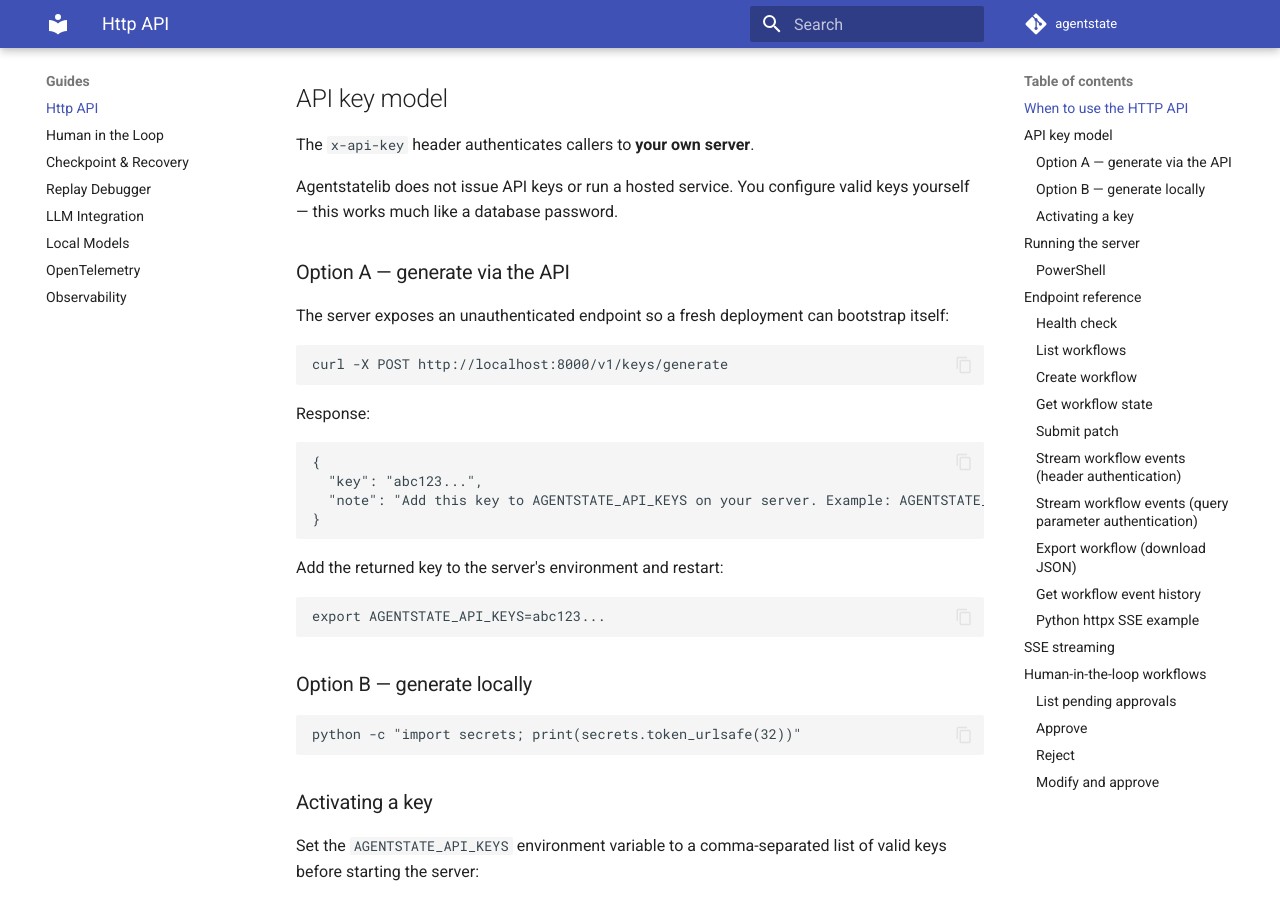
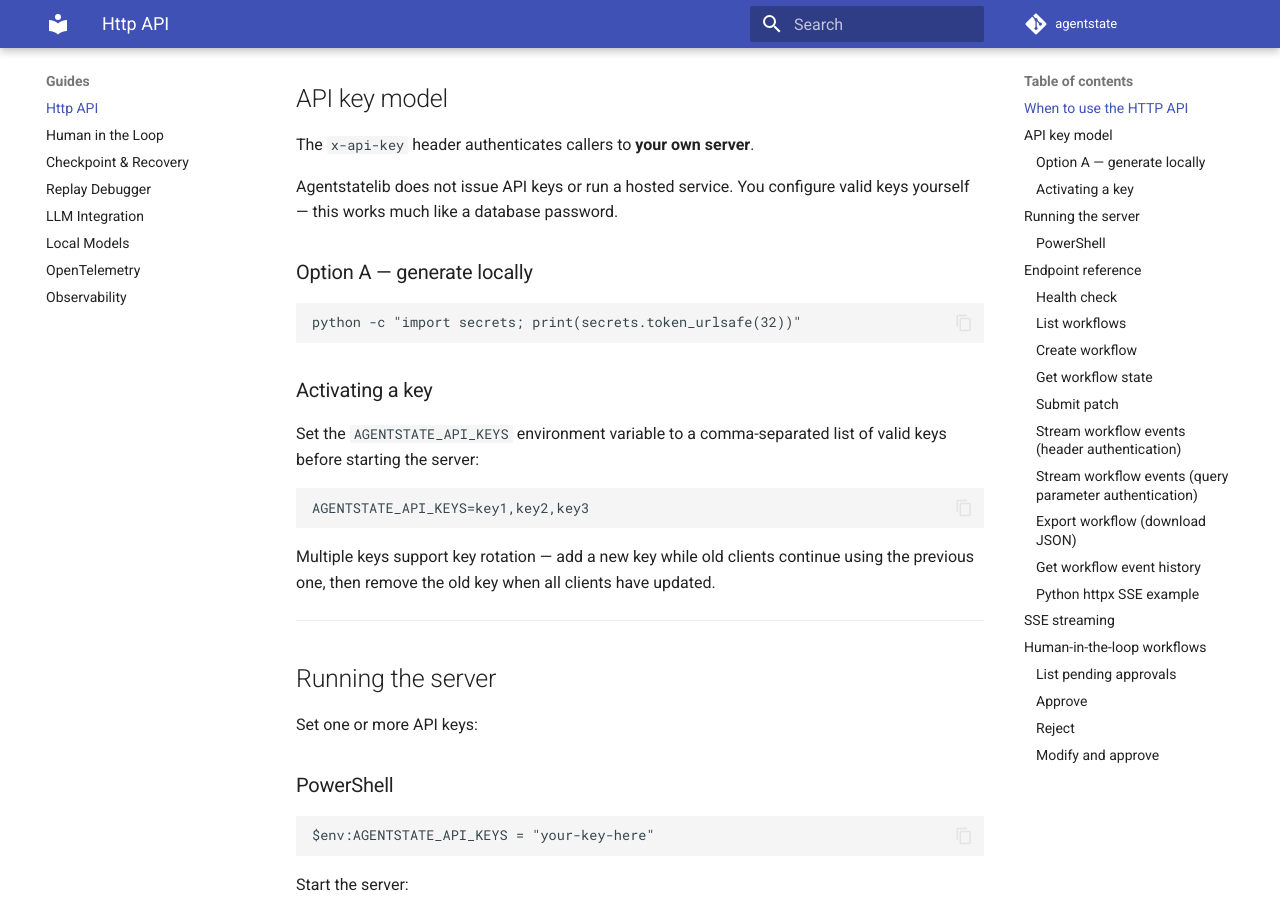
Before and after one commit to tanveer-12/agentstate, an MkDocs documentation site: the page built from docs/guides/http-api.md, in a window 1280 px wide and 900 px high, scrolled down 625 px. Built offline with MkDocs 1.6.1 and Material for MkDocs 9.7.7, drawn with Linux system fonts in a browser that asks for light colours; comment, search, counter and statistics services are not loaded; the version menu is left out.

Commit message:
modified http-api.md

````diff
--- a/docs/guides/http-api.md
+++ b/docs/guides/http-api.md
@@ -23,31 +23,8 @@ The `x-api-key` header authenticates callers to **your own server**.
 Agentstatelib does not issue API keys or run a hosted service. You configure
 valid keys yourself — this works much like a database password.
 
-### Option A — generate via the API
 
-The server exposes an unauthenticated endpoint so a fresh deployment can
-bootstrap itself:
-
-```bash
-curl -X POST http://localhost:8000/v1/keys/generate
-```
-
-Response:
-
-```json
-{
-  "key": "abc123...",
-  "note": "Add this key to AGENTSTATE_API_KEYS on your server. Example: AGENTSTATE_API_KEYS=key1,key2"
-}
-```
-
-Add the returned key to the server's environment and restart:
-
-```bash
-export AGENTSTATE_API_KEYS=abc123...
-```
-
-### Option B — generate locally
+### Option A — generate locally
 
 ```bash
 python -c "import secrets; print(secrets.token_urlsafe(32))"
````
